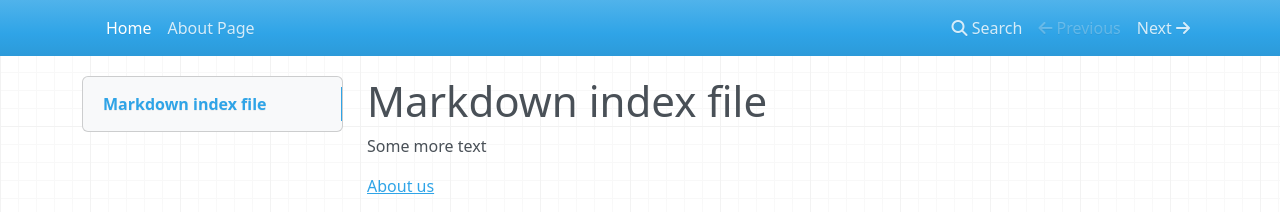
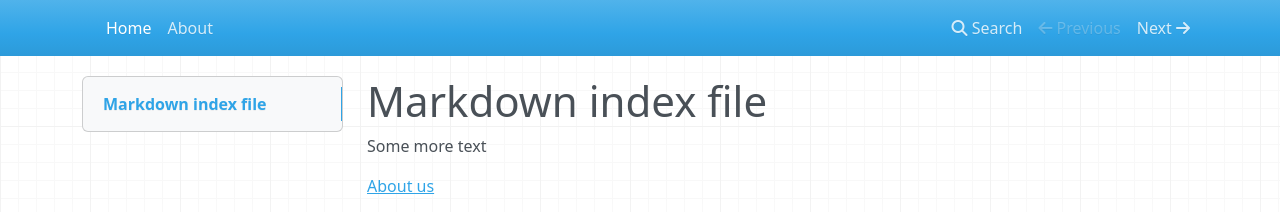
Before and after one commit to Halfpipe-SD/ATM, an MkDocs documentation site: the page built from docs/index.md, in a window 1280 px wide. Shown: the top 212 px of the page. Built offline with MkDocs 1.6.1, drawn with Linux system fonts in a browser that asks for light colours; nearby versions of some CDN libraries.

Commit message:
Update mkdocs.yml

```diff
--- a/mkdocs.yml
+++ b/mkdocs.yml
@@ -1,3 +1,3 @@
 nav:
   - Home: 'index.md'
-  - About Page: 'about.md'
+  - About: 'about.md'
```
